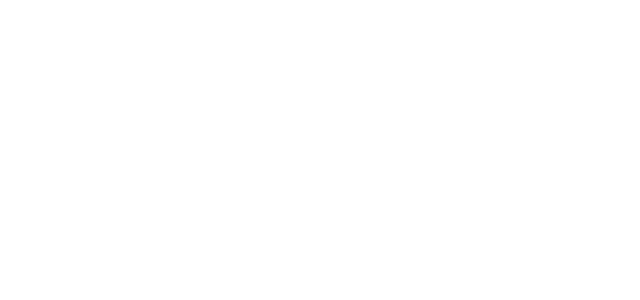
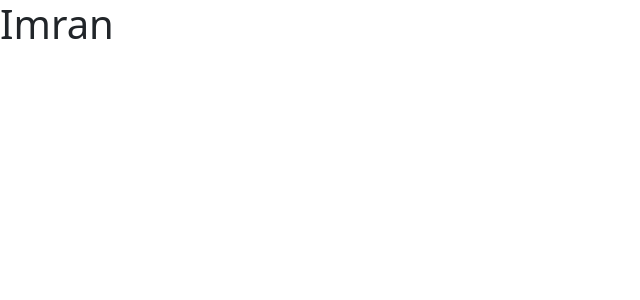
Before and after one commit to fahmialfareza/reactjs-collab-km4, a React (Create React App) app: page /imran in a window 1280 px wide. Before the commit this address had no page. Shown: the top 300 px of the page, without its empty margins (0-640 px from the left). Built offline with nearby package versions, Linux system fonts and the light colour scheme.

Commit message:
feature: imran page

```diff
--- a/src/App.js
+++ b/src/App.js
@@ -5,6 +5,7 @@
 import Romi from "./pages/Romi";
 import AtillaPage from "./pages/AtillaPage";
 import Syuhda from "./pages/Syuhda";
+import Imran from "./pages/Imran";
 import UserLists from "./pages/UserLists";
 import DetailsUser from "./pages/DetailsUser";
 
@@ -17,6 +18,7 @@
         <Route path="/atilla" element={<AtillaPage />} />
         <Route path="/arham" element={<Arham />} />
         <Route path="/syuhda" element={<Syuhda />} />
+        <Route path="/imran" element={<Imran />} />
         <Route path="/user-lists" element={<UserLists />} />
         <Route path="/users/:id" element={<DetailsUser />} />
       </Routes>
--- /dev/null
+++ b/src/pages/Imran.jsx
@@ -0,0 +1,11 @@
+import React from "react";
+
+function Imran() {
+  return (
+    <div>
+      <h1>Imran</h1>
+    </div>
+  );
+}
+
+export default Imran;
```
